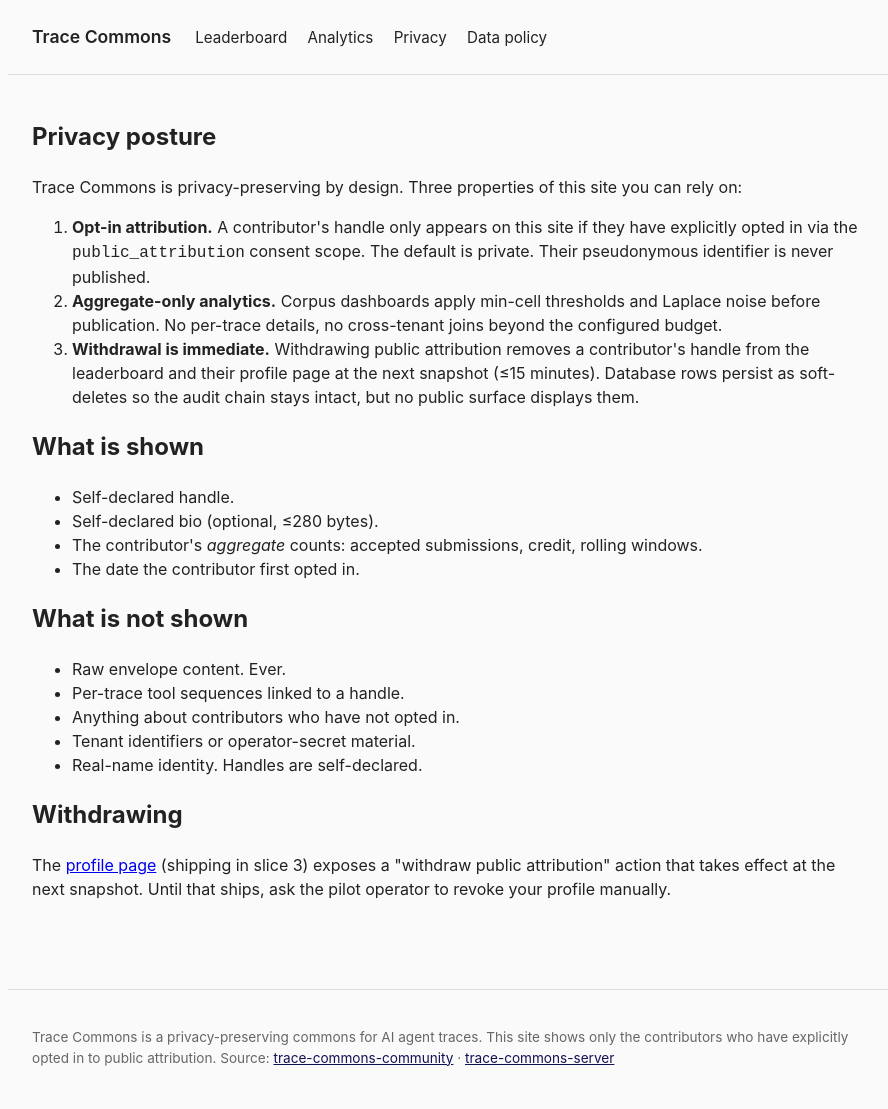
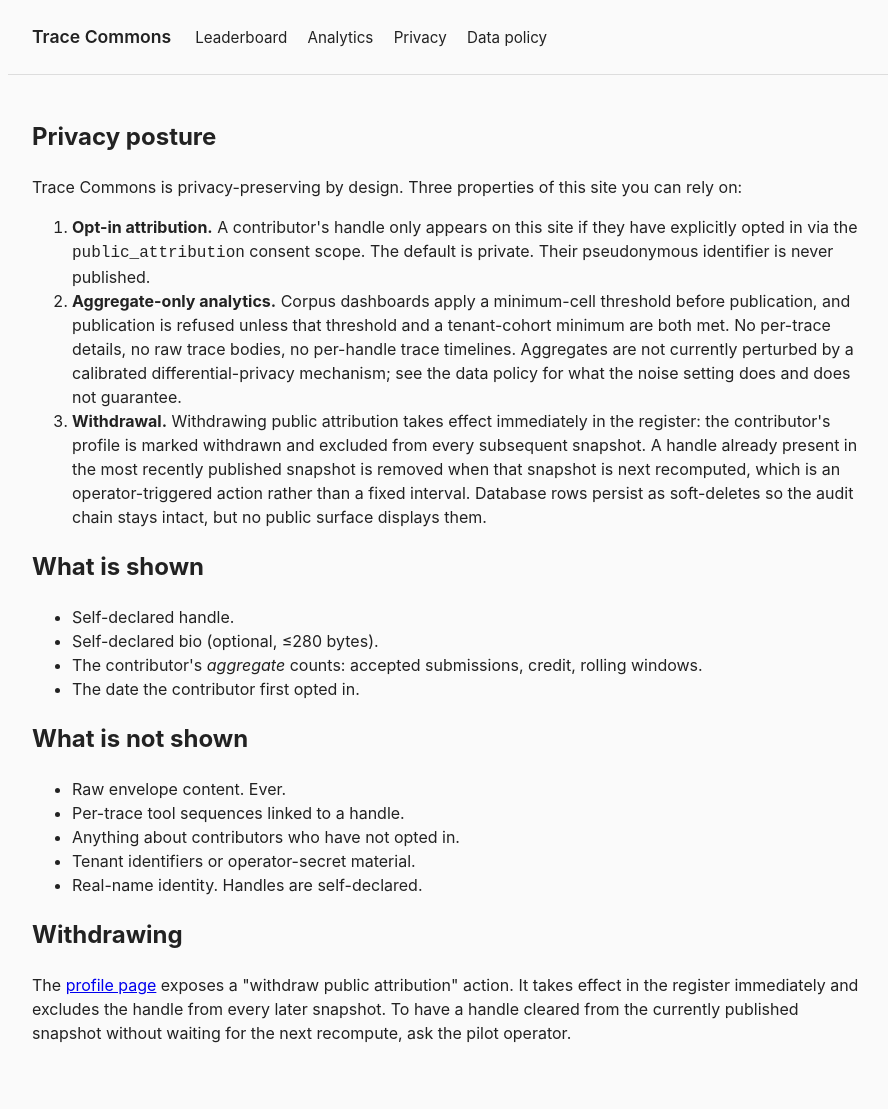
Before and after one commit to TraceCommons/trace-commons-community, an Astro site: page /about/privacy in a window 1280 px wide. Shown: the top 1109 px of the page, without its empty margins (192-1080 px from the left). Built offline with nearby package versions, Linux system fonts and the light colour scheme; Astro itself is replaced by a stand-in of ours.

Commit message:
Correct the privacy claims on the public pages (#6)
Both about pages described guarantees the implementation does not
provide.

The noise claim. Both pages said aggregates are perturbed with Laplace
noise. The implementation derives a bounded signed offset from a keyed
hash and adds it to the count: deterministic for a given input, with the
exact count included in the derivation, and an epsilon figure tracked
separately from any sensitivity calibration. That is obfuscation, not a
differentially private mechanism, and it carries no formal guarantee.
Say so plainly, in its own section, and state that an earlier version of
the page was wrong rather than quietly editing the sentence.

The withdrawal claim. The privacy page promised removal from the
leaderboard and profile page at the next snapshot, within 15 minutes.
Withdrawal does take effect in the register immediately and excludes the
handle from every later snapshot, but nothing evicts a handle from an
already-published snapshot, and recompute is operator-triggered rather
than periodic. The 15-minute bound had no implementation behind it.
Describe both halves accurately and drop the bound. The profile page is
also no longer "shipping in slice 3"; it shipped.

Document the two publication preconditions the server now enforces -
minimum cell size of at least two, and a tenant cohort of at least two -
and that publication is refused entirely while no noise mechanism is
approved.

Pairs with the server-side gate in trace-commons-server#178. That change
makes the ingest API refuse community snapshots until these conditions
hold, so anything fetching /v1/community/* will see 503 with a
missing-control list rather than stale figures.

Reported-by: @abbyshekit

Co-authored-by: abbyshekit <153240993+abbyshekit@users.noreply.github.com>
Co-authored-by: Claude Opus 5 (1M context) <noreply@anthropic.com>

```diff
--- a/src/pages/about/privacy.astro
+++ b/src/pages/about/privacy.astro
@@ -15,15 +15,22 @@ import Base from "../../layouts/Base.astro";
       published.
     </li>
     <li>
-      <strong>Aggregate-only analytics.</strong> Corpus dashboards apply min-cell
-      thresholds and Laplace noise before publication. No per-trace details, no
-      cross-tenant joins beyond the configured budget.
+      <strong>Aggregate-only analytics.</strong> Corpus dashboards apply a
+      minimum-cell threshold before publication, and publication is refused
+      unless that threshold and a tenant-cohort minimum are both met. No
+      per-trace details, no raw trace bodies, no per-handle trace timelines.
+      Aggregates are not currently perturbed by a calibrated
+      differential-privacy mechanism; see the data policy for what the
+      noise setting does and does not guarantee.
     </li>
     <li>
-      <strong>Withdrawal is immediate.</strong> Withdrawing public attribution
-      removes a contributor's handle from the leaderboard and their profile page
-      at the next snapshot (≤15 minutes). Database rows persist as soft-deletes
-      so the audit chain stays intact, but no public surface displays them.
+      <strong>Withdrawal.</strong> Withdrawing public attribution takes effect
+      immediately in the register: the contributor's profile is marked withdrawn
+      and excluded from every subsequent snapshot. A handle already present in
+      the most recently published snapshot is removed when that snapshot is next
+      recomputed, which is an operator-triggered action rather than a fixed
+      interval. Database rows persist as soft-deletes so the audit chain stays
+      intact, but no public surface displays them.
     </li>
   </ol>
 
@@ -46,8 +53,10 @@ import Base from "../../layouts/Base.astro";
 
   <h2>Withdrawing</h2>
   <p>
-    The <a href="/profile">profile page</a> (shipping in slice 3) exposes a
-    "withdraw public attribution" action that takes effect at the next snapshot.
-    Until that ships, ask the pilot operator to revoke your profile manually.
+    The <a href="/profile">profile page</a> exposes a "withdraw public
+    attribution" action. It takes effect in the register immediately and
+    excludes the handle from every later snapshot. To have a handle cleared
+    from the currently published snapshot without waiting for the next
+    recompute, ask the pilot operator.
   </p>
 </Base>
```
Also changed, not shown: src/pages/about/data-policy.astro (+26 -4 lines).
